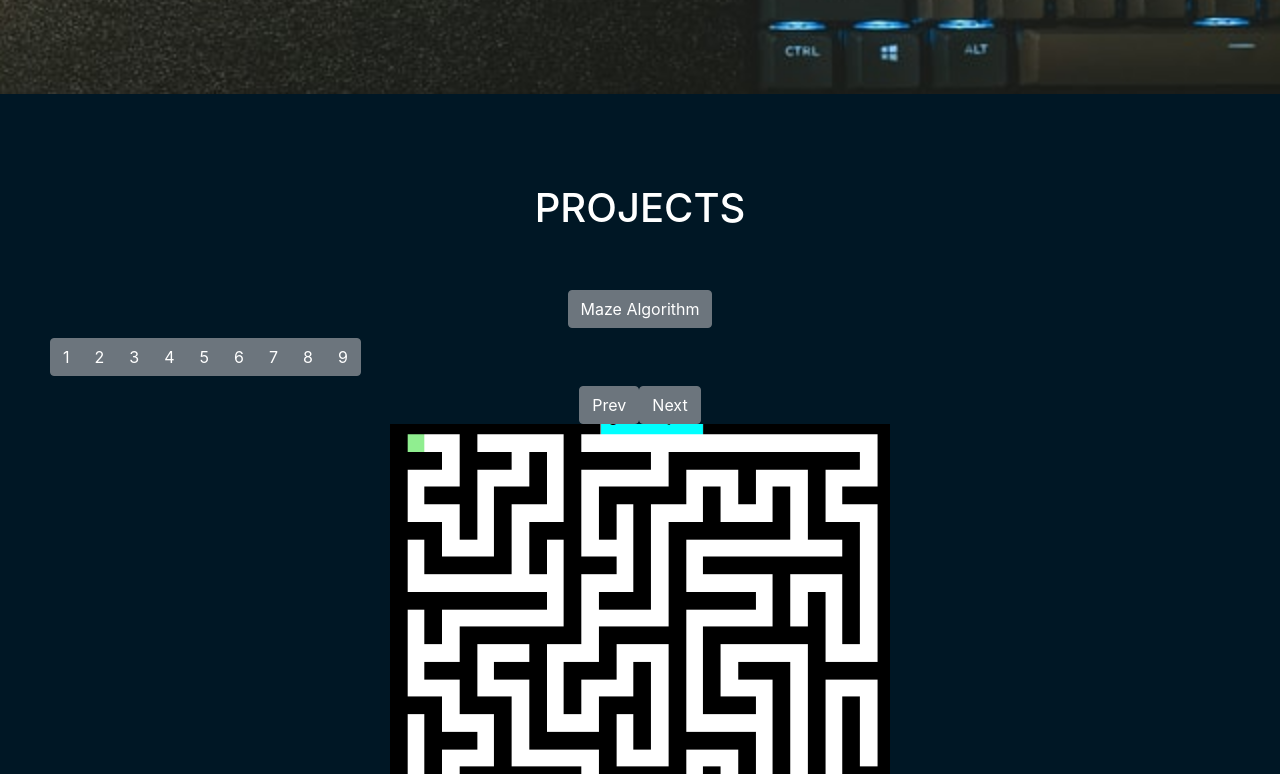
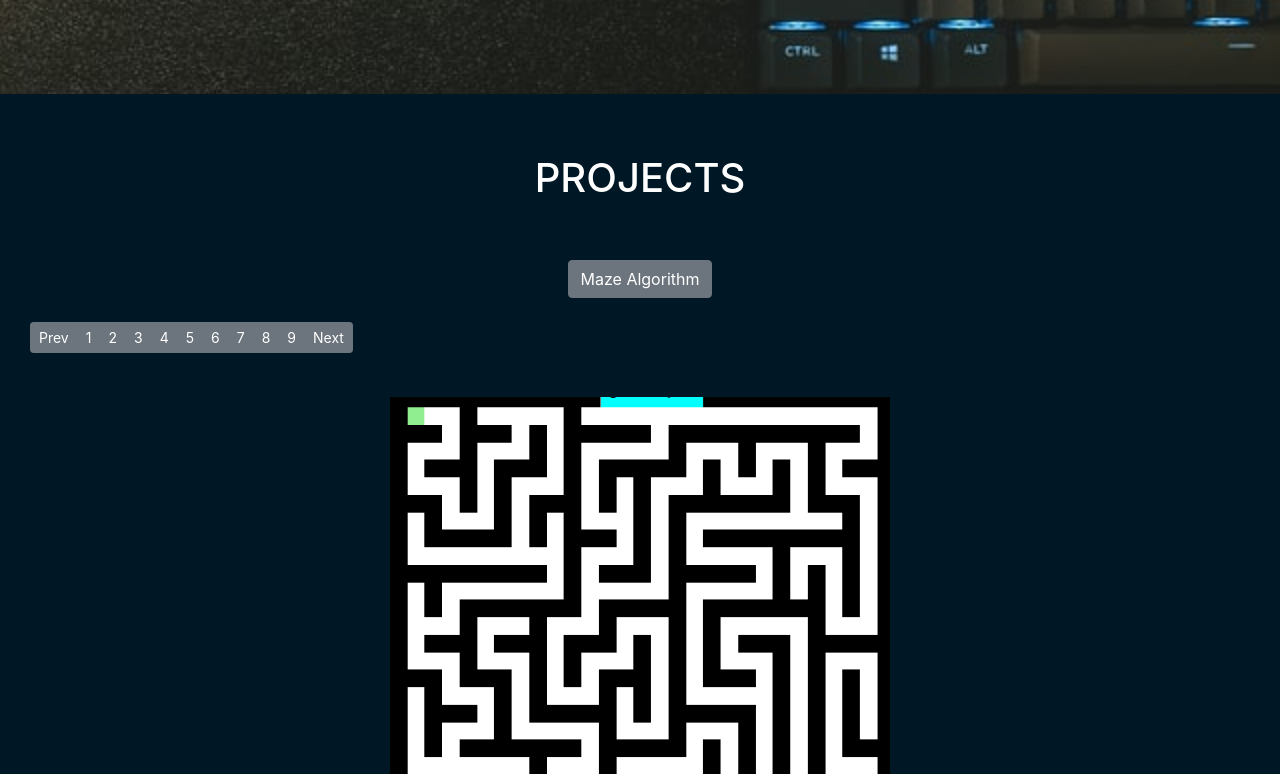
Before and after one commit to Ben8842/new_portfolio, a React (Create React App) app: page / in a window 1280 px wide. Shown: the part 1106-1880 px from the top of the page. Built offline with nearby package versions, Linux system fonts and the light colour scheme.

Commit message:
updated number list

```diff
--- a/package.json
+++ b/package.json
@@ -6,11 +6,13 @@
     "@testing-library/jest-dom": "^5.11.4",
     "@testing-library/react": "^11.1.0",
     "@testing-library/user-event": "^12.1.10",
+    "@types/react-transition-group": "^4.4.1",
     "bootstrap": "^4.6.0",
     "react": "^17.0.2",
     "react-dom": "^17.0.2",
     "react-scripts": "4.0.3",
     "react-scroll": "^1.8.2",
+    "react-transition-group": "^1.2.1",
     "reactstrap": "^8.9.0",
     "web-vitals": "^1.0.1"
   },
--- a/src/App.css
+++ b/src/App.css
@@ -100,7 +100,7 @@ h1 {
   background-color: rgb(0, 23, 37);
   height: 800px;
   width: 100%;
-  padding: 50px;
+  padding: 20px;
   overflow-x: hidden;
 }
 
@@ -571,4 +571,12 @@ button:focus {
     text-align: center;
     padding: 10px;
   }
+  .example-appear {
+    opacity: 0.01;
+  }
+
+  .example-appear.example-appear-active {
+    opacity: 1;
+    transition: opacity 0.5s ease-in;
+  }
 }
--- a/src/App.js
+++ b/src/App.js
@@ -16,6 +16,8 @@ import Project from "./components/Project.js";
 import Bar from "./components/Bar.js";
 import { Link } from "react-scroll";
 import React, { Component } from "react";
+//import ReactCSSTransitionGroup from "react-transition-group";
+//import ReactTransitionGroup from "react-addons-transition-group";
 
 //var gifimg = require("./imgfolder/spinningtwo.gif").default;
 /*  <div id="mazedecor2">
--- a/src/components/Project.js
+++ b/src/components/Project.js
@@ -196,13 +196,6 @@ class Project extends Component {
 
     const projectContainer = (
       <div class="links">
-        <Button color="secondary" onClick={() => this.prevNum()}>
-          Prev
-        </Button>
-
-        <Button color="secondary" onClick={() => this.nextNum()}>
-          Next
-        </Button>
         <br></br>
 
         <img
@@ -221,9 +214,13 @@ class Project extends Component {
               {project[projectHolder].name}
             </a>
           </Button>
-        </div>
+          <div>&nbsp;</div>
+
           <ButtonToolbar>
-          <ButtonGroup>
+            <ButtonGroup size="sm">
+              <Button color="secondary" onClick={() => this.prevNum()}>
+                Prev
+              </Button>
               <Button value="1" onClick={(e) => this.showProject(e)}>
                 1
               </Button>
@@ -250,9 +247,13 @@ class Project extends Component {
               </Button>
               <Button value="9" onClick={(e) => this.showProject(e)}>
                 9
+              </Button>{" "}
+              <Button color="secondary" onClick={() => this.nextNum()}>
+                Next
               </Button>
             </ButtonGroup>
           </ButtonToolbar>
+        </div>
         {projectContainer}
       </div>
     );
--- a/src/index.js
+++ b/src/index.js
@@ -4,6 +4,7 @@ import "./index.css";
 import App from "./App";
 import reportWebVitals from "./reportWebVitals";
 import "bootstrap/dist/css/bootstrap.min.css";
+//import ReactCSSTransitionGroup from "react-transition-group";
 
 ReactDOM.render(
   <div>
```
Also changed, not shown: 1 other file (tests, documents, lock files or other folders). Lines whose indentation alone changed are shown as unchanged.
